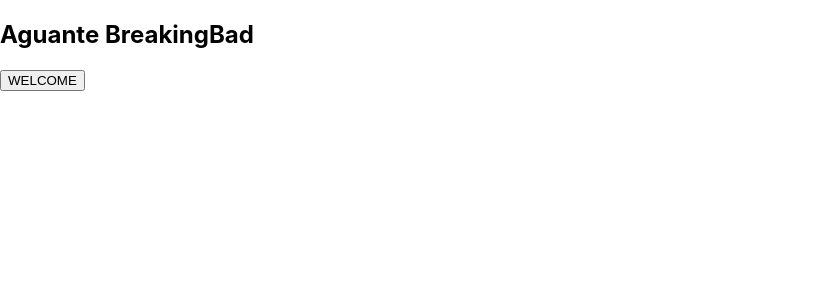
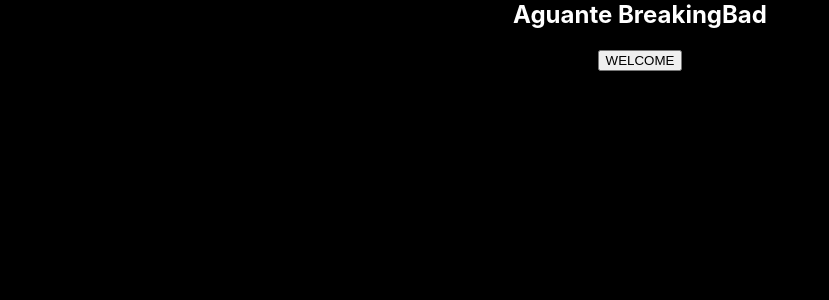
Before and after one commit to Nicovied0/BreackingBadApp, a React (Create React App) app in the folder client/: page / in a window 1280 px wide. Shown: the top 300 px of the page, without its empty margins (0-829 px from the left). Built offline with nearby package versions, Linux system fonts and the light colour scheme.

Commit message:
initial landing css

```diff
--- a/client/src/App.css
+++ b/client/src/App.css
@@ -1,38 +1,4 @@
 .App {
+  margin: 0;
   text-align: center;
 }
-
-.App-logo {
-  height: 40vmin;
-  pointer-events: none;
-}
-
-@media (prefers-reduced-motion: no-preference) {
-  .App-logo {
-    animation: App-logo-spin infinite 20s linear;
-  }
-}
-
-.App-header {
-  background-color: #282c34;
-  min-height: 100vh;
-  display: flex;
-  flex-direction: column;
-  align-items: center;
-  justify-content: center;
-  font-size: calc(10px + 2vmin);
-  color: white;
-}
-
-.App-link {
-  color: #61dafb;
-}
-
-@keyframes App-logo-spin {
-  from {
-    transform: rotate(0deg);
-  }
-  to {
-    transform: rotate(360deg);
-  }
-}
--- a/client/src/App.js
+++ b/client/src/App.js
@@ -7,10 +7,12 @@
 
 function App() {
   return (
+    <div className="App">
     <BrowserRouter>
-      <Route path='/' component={Landing}></Route>
+      <Route exact path='/' component={Landing}></Route>
       <Route exact path='/characters' component={Home}></Route>
     </BrowserRouter>
+  </div>
   );
 }
 
--- a/client/src/Components/Landing.jsx
+++ b/client/src/Components/Landing.jsx
@@ -1,7 +1,8 @@
 import { Link } from "react-router-dom";
+import '../styles/landing.css';
 const Landing = () => {
   return (
-    <div>
+    <div className="LandingPage">
       <h2>Aguante BreakingBad</h2>
       <Link to="/characters">
         <button>WELCOME</button>
--- a/client/src/index.css
+++ b/client/src/index.css
@@ -1,10 +1,10 @@
 body {
-  margin: 0;
+
   font-family: -apple-system, BlinkMacSystemFont, 'Segoe UI', 'Roboto', 'Oxygen',
     'Ubuntu', 'Cantarell', 'Fira Sans', 'Droid Sans', 'Helvetica Neue',
     sans-serif;
-  -webkit-font-smoothing: antialiased;
-  -moz-osx-font-smoothing: grayscale;
+
+  margin: -20px 0px 0px
 }
 
 code {
--- /dev/null
+++ b/client/src/styles/landing.css
@@ -0,0 +1,7 @@
+.LandingPage{
+  background-color: black;
+  color: white;
+  height: 100vh;
+  /* width: 100vh;
+  height: 100vh; */
+}
```
